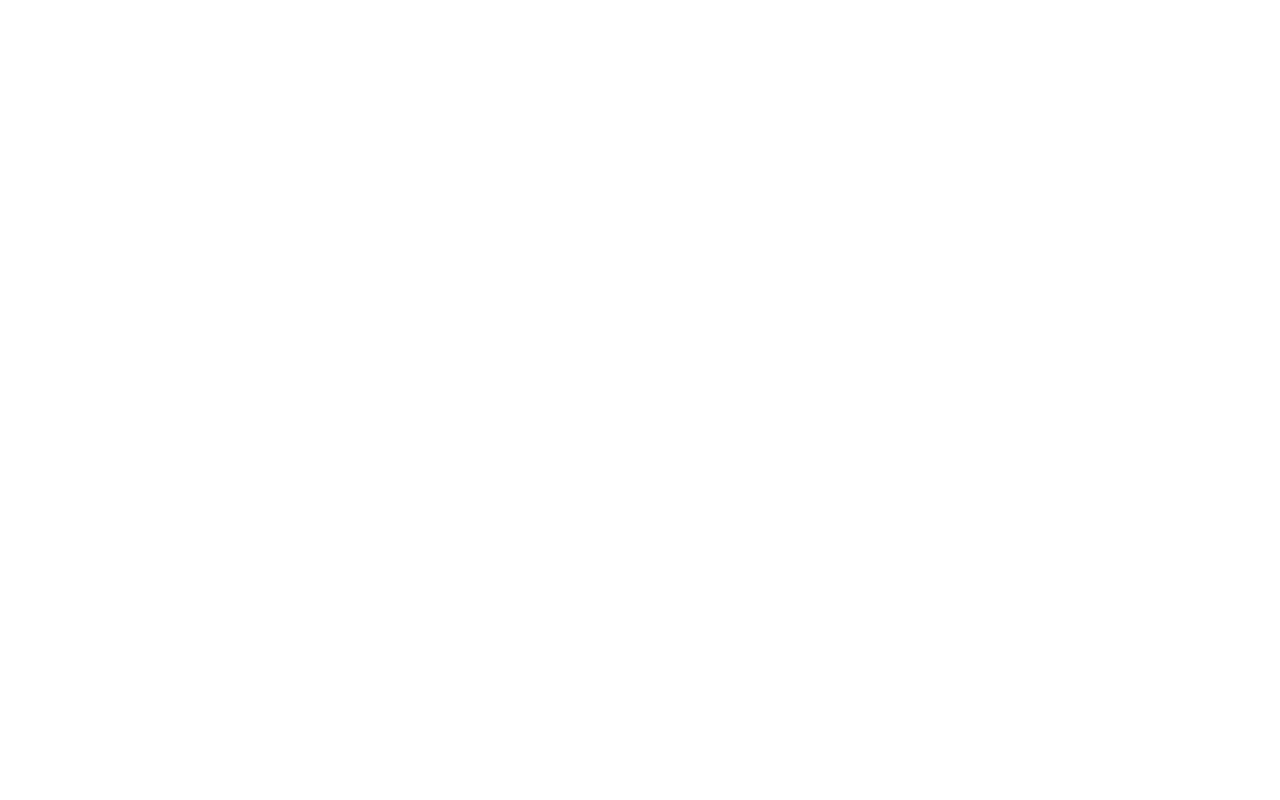
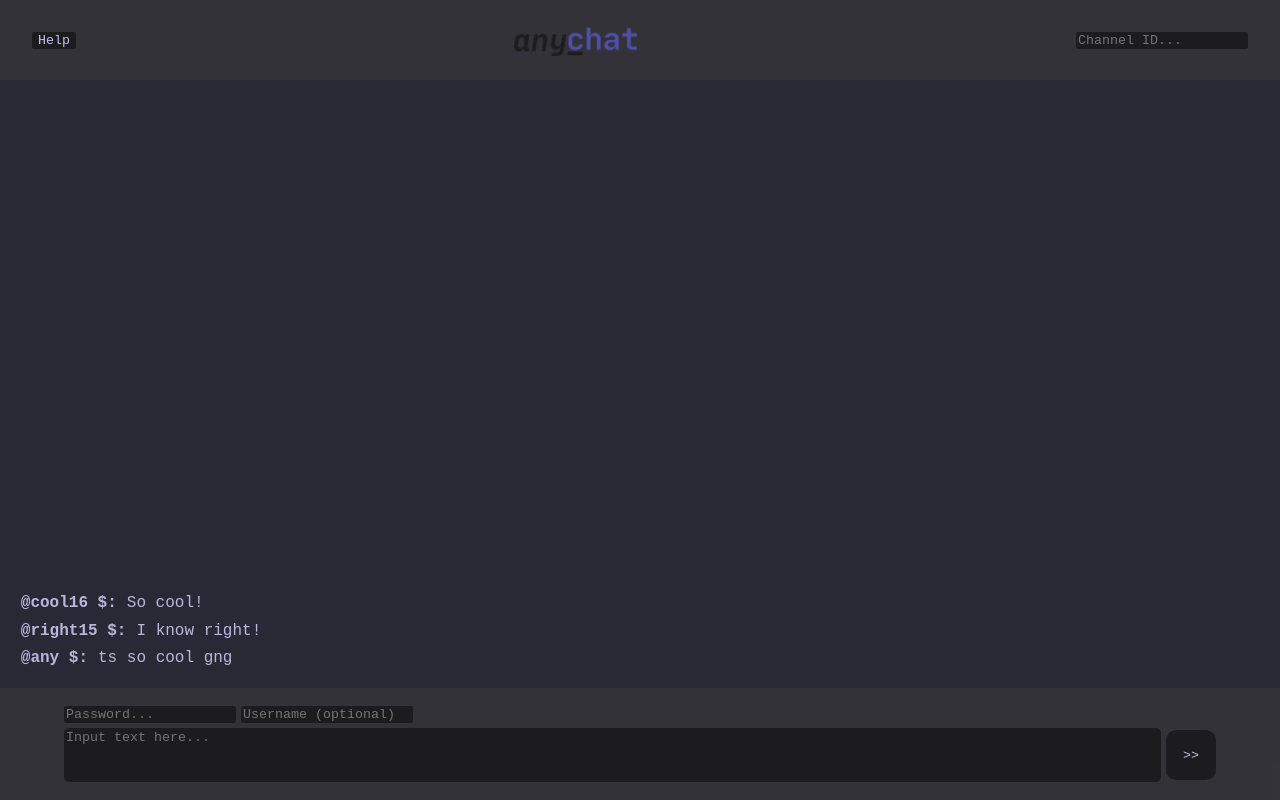
Before and after one commit to coolNaN16/anyChat, a website: page public/index.html in a window 1280 px wide. Drawn offline with Linux system fonts and the light colour scheme.

```diff
--- a/public/index.html
+++ b/public/index.html
@@ -3,9 +3,37 @@
     <head>
         <meta charset="UTF-8">
         <meta name="viewport" content="width=device-width, initial-scale=1.0">
+        <link rel="stylesheet" type="text/css" href="style.css">
+
         <title> anyChat </title>
+
     </head>
+    <script src="main.js" defer></script>
     <body>
+        <header>
+            <button> Help </button>
 
+            <img src="assets/anychat.png" id="logo">
+
+            <input type="text" placeholder="Channel ID..." id="ch_input">
+        </header>
+        <main id="chat_container">
+            <!-- <div class="chat_group">
+                <label><b> @cool16 $: </b></label>
+                <p>So cool!</p>
+            </div> -->
+        </main>
+        <footer>
+            <div>
+                <div id="cred_inputs">
+                    <input id="pwd_input" type="password" placeholder="Password...">
+                    <input id="usr_input" type="text" placeholder="Username (optional)">
+                </div>
+                <div id="msg_container">
+                    <textarea id="msg_input" placeholder="Input text here..."></textarea>
+                    <button id="send_btn"> >> </button>
+                </div>
+            </div>
+        </footer>
     </body>
 </html>
--- a/public/main.js
+++ b/public/main.js
@@ -0,0 +1,21 @@
+const chat_container = document.getElementById("chat_container")
+
+function place_message(username, text) {
+    const div = document.createElement('div')
+    div.classList.add("chat_group")
+
+    const p = document.createElement('p')
+    const label = document.createElement('label')
+
+    label.innerHTML = `<b>@${username} $:</b>`
+    p.innerHTML = text
+
+    div.appendChild(label)
+    div.appendChild(p)
+
+    chat_container.appendChild(div)
+}
+
+place_message("cool16", "So cool!")
+place_message("right15", "I know right!")
+place_message("any", "ts so cool gng")
--- a/public/style.css
+++ b/public/style.css
@@ -0,0 +1,207 @@
+body {
+    padding: 0;
+    margin: 0;
+
+    height: 100vh;
+
+    display: flex;
+    flex-direction: column;
+
+    color: #b8b7dd;
+
+    font-family: 'Courier New', Courier, monospace;
+
+    background-color: #292835;
+}
+
+body * {
+    font-family: 'Courier New', Courier, monospace;
+}
+
+header {
+    padding: 1rem 2rem;
+    background-color: #3d3d3d84;
+
+    flex-shrink: 0;
+
+    box-sizing: border-box;
+
+    display: flex;
+    flex-direction: row;
+    align-items: center;
+    justify-content: space-between;
+
+    width: 100%;
+}
+
+#logo {
+    padding: 0.5rem;
+    height: 2rem;
+}
+
+main {
+    flex: 1;
+    box-sizing: border-box;
+}
+
+#chat_container {
+    display: flex;
+    flex-direction: column;
+    align-items: flex-start;
+    justify-content: flex-end;
+
+    overflow-y: auto;
+    overflow-x: hidden;
+
+    padding: 1rem 1rem;
+}
+
+.chat_group {
+    box-sizing: border-box;
+    display: flex;
+    flex-direction: row;
+    justify-content: flex-start;
+    align-items: flex-start;
+
+    width: 100%;
+    gap: 10px;
+
+    padding: 0.3em 0.3em;
+
+    transition: 0.1s;
+}
+
+.chat_group:hover {
+    background-color: #00000074;
+}
+
+.chat_group label {
+    text-wrap: nowrap;
+}
+
+.chat_group p {
+    margin: 0;
+}
+
+footer {
+    min-height: 7rem;
+    flex-shrink: 0;
+
+    background-color: #3d3d3d84;
+
+    box-sizing: border-box;
+    width: 100%;
+
+    gap: 5px;
+    padding: 1rem 0rem;
+
+    display: flex;
+    flex-direction: column;
+    justify-content: center;
+    align-items: center;
+
+    transition: 0.2s;
+}
+
+footer div {
+    display: flex;
+    flex-direction: column;
+    justify-content: center;
+    align-items: flex-start;
+
+    width: 90%;
+    gap: 5px;
+
+    transition: 0.2s;
+}
+
+#cred_inputs {
+    display: flex;
+    flex-direction: row;
+    align-items: flex-start;
+    justify-content: flex-start;
+    box-sizing: border-box;
+    width:90%
+}
+
+#msg_input {
+    resize: none;
+    width: 100%;
+    height: 50px;
+}
+
+#msg_input:focus {
+    height: 150px;
+}
+
+#msg_container {
+    display: flex;
+    flex-direction: row;
+    align-items: center;
+    justify-content: center;
+
+    width: 100%;
+}
+
+#send_btn {
+    aspect-ratio: 1;
+    border-radius: 10px;
+    height: 50px;
+}
+
+button {
+    border-radius: 2px;
+    background-color: #00000071;
+    color: #c4c2ee;
+    border: 0;
+
+    transition: 0.2s;
+}
+
+button:hover {
+    cursor: pointer;
+    opacity: 0.9;
+}
+
+button:active {
+    filter: brightness(110%);
+}
+
+textarea {
+    color: #c4c2ee;
+    background-color: #00000071;
+    border-radius: 5px;
+    border: 0;
+
+    transition: 0.2s;
+}
+
+:focus {
+    outline: 3px solid #b8b7dd34;
+}
+
+input {
+    color: #c4c2ee;
+    border: 0;
+    background-color: #00000071;
+    border-radius: 2px;
+
+    transition: 0.2s;
+}
+
+.justify {
+    text-align: justify;
+    text-justify: inter-word;
+    /* hyphens: auto; */
+    /* text-wrap: pretty; */
+}
+
+@media screen and (max-width: 767px) {
+    #logo {
+        height: 1rem;
+    }
+
+    #cred_inputs input {
+        width: 50%;
+    }
+}
```
Also changed, not shown: index.js (+55 -2 lines), README.md, public/assets/anychat.png (added), public/assets/image.png (added), 1 other file.
